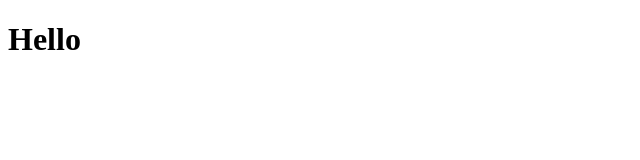
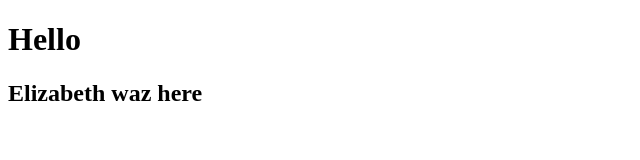
Before and after one commit to k-elizabeth/git_exercise-1, a plain HTML site: page index.html in a window 1280 px wide. Shown: the whole page, without its empty margins (0-640 px from the left). Drawn offline with Linux system fonts and the light colour scheme.

Commit message:
Update index.html

```diff
--- a/index.html
+++ b/index.html
@@ -5,5 +5,6 @@
     </head>
     <body>
         <h1>Hello</h1>
+        <h2>Elizabeth waz here</h2>
     </body>
 </html>
```
